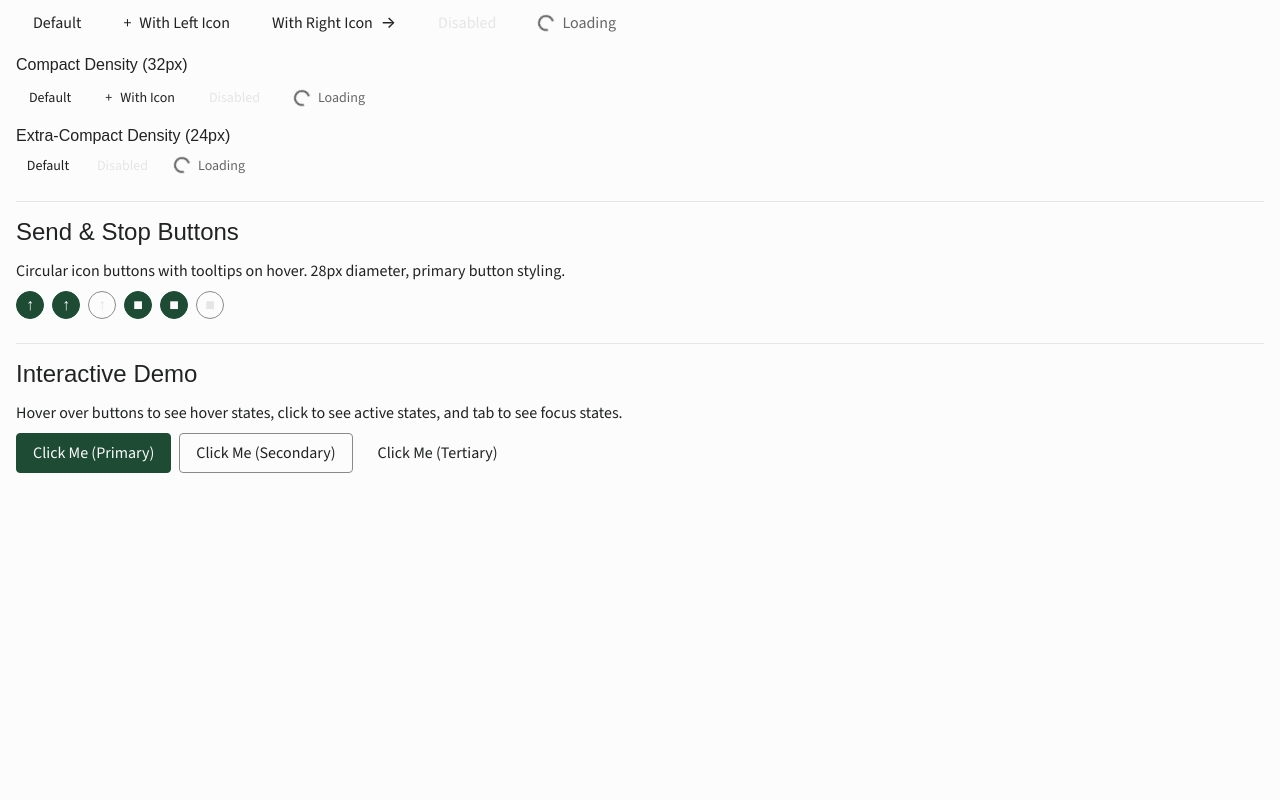
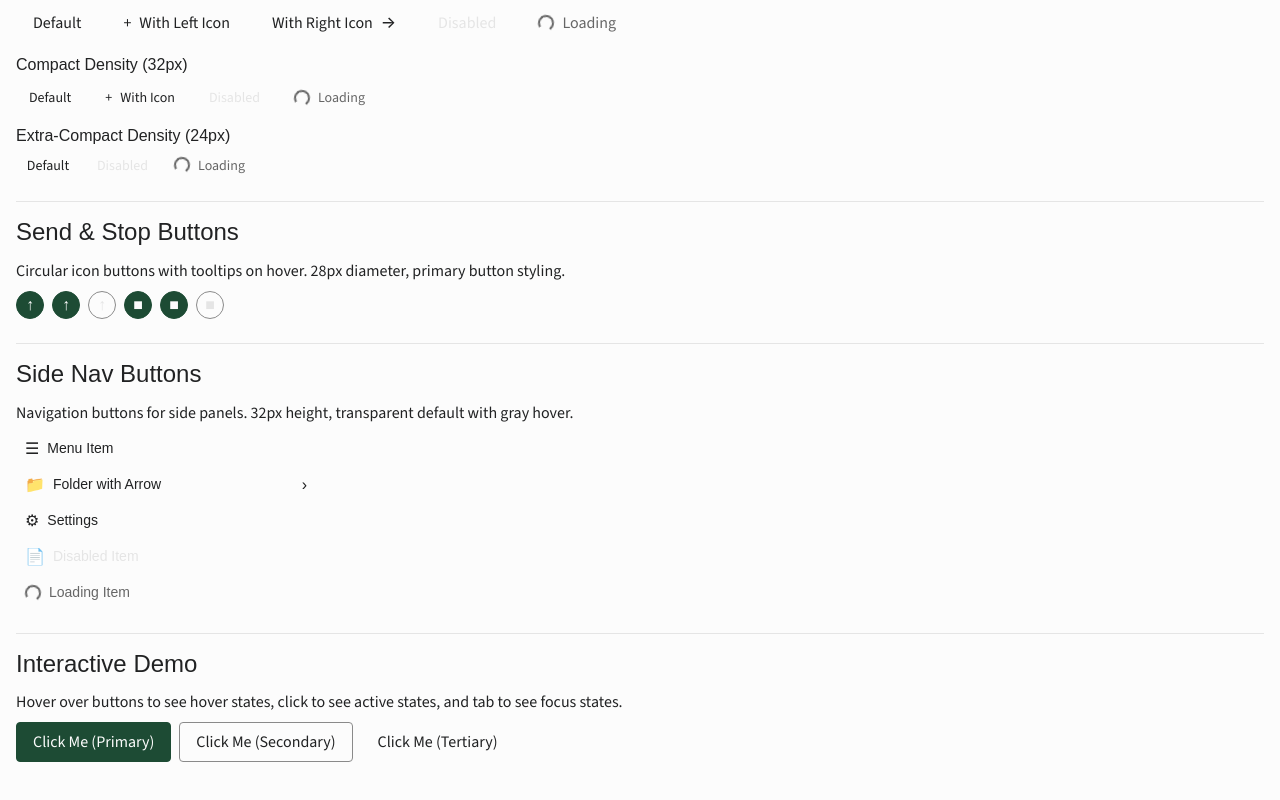
Before and after one commit to nar0906/ui-refresh-library, a React (Vite) app: page / in a window 1280 px wide. Shown: the part 712-1512 px from the top of the page. Before the commit the page ends 1225 px from the top, so only its background shows below. Built offline with nearby package versions, Linux system fonts and the light colour scheme.

Commit message:
Add SideNavButton component with all states

```diff
--- a/src/Demo.jsx
+++ b/src/Demo.jsx
@@ -11,6 +11,7 @@ import theme from './theme/theme';
 import Button from './components/Button';
 import SendButton from './components/SendButton';
 import StopButton from './components/StopButton';
+import SideNavButton from './components/SideNavButton';
 
 function Demo() {
   return (
@@ -210,6 +211,33 @@ function Demo() {
 
         <Divider sx={{ my: 4 }} />
 
+        {/* Side Nav Buttons */}
+        <Box sx={{ mb: 6 }}>
+          <Typography variant="h4" sx={{ mb: 3 }}>Side Nav Buttons</Typography>
+          <Typography variant="body1" sx={{ mb: 2 }}>
+            Navigation buttons for side panels. 32px height, transparent default with gray hover.
+          </Typography>
+          <Stack spacing={1} sx={{ maxWidth: 300 }}>
+            <SideNavButton leftIcon={<span>☰</span>}>
+              Menu Item
+            </SideNavButton>
+            <SideNavButton leftIcon={<span>📁</span>} rightIcon={<span>›</span>}>
+              Folder with Arrow
+            </SideNavButton>
+            <SideNavButton leftIcon={<span>⚙</span>}>
+              Settings
+            </SideNavButton>
+            <SideNavButton leftIcon={<span>📄</span>} disabled>
+              Disabled Item
+            </SideNavButton>
+            <SideNavButton leftIcon={<span>⟳</span>} loading>
+              Loading Item
+            </SideNavButton>
+          </Stack>
+        </Box>
+
+        <Divider sx={{ my: 4 }} />
+
         {/* Interactive Demo */}
         <Box sx={{ mb: 6 }}>
           <Typography variant="h4" sx={{ mb: 3 }}>Interactive Demo</Typography>
--- /dev/null
+++ b/src/components/SideNavButton/SideNavButton.jsx
@@ -0,0 +1,132 @@
+/**
+ * CoCounsel 3.0 Side Nav Button Component
+ *
+ * Navigation button for side navigation panels
+ * Height: 32px, minimal styling with transparent default
+ * States: Default, Hover, Focus, Disabled, Loading
+ */
+
+import React from 'react';
+import { Button } from '@mui/material';
+import { styled } from '@mui/material/styles';
+import { systemColors, componentColors } from '../../tokens/colors';
+import spacing from '../../tokens/spacing';
+import borders from '../../tokens/borders';
+import shadows from '../../tokens/shadows';
+import typography from '../../tokens/typography';
+
+const StyledSideNavButton = styled(Button)(({ theme, disabled }) => ({
+  minHeight: 32,
+  height: 32,
+  padding: `${spacing[1]}px ${spacing[2]}px`,
+  fontSize: typography.fontSize.sm,
+  fontFamily: '"Clario", sans-serif',
+  fontWeight: typography.fontWeight.regular,
+  lineHeight: typography.lineHeight.tight,
+  borderRadius: borders.radius.xs,
+  textTransform: 'none',
+  justifyContent: 'flex-start',
+  backgroundColor: componentColors.sidenav.background.default,
+  color: disabled
+    ? systemColors.interactive.disabled.on.subtle
+    : componentColors.sidenav.on.default,
+  border: `${borders.width.thin}px solid ${componentColors.sidenav.border.default}`,
+  transition: 'all 0.2s ease-in-out',
+  boxShadow: shadows.none,
+
+  '& .MuiButton-startIcon, & .MuiButton-endIcon': {
+    fontSize: 16,
+    marginRight: spacing[2],
+    marginLeft: 0,
+    '& > *': {
+      fontSize: 'inherit',
+    },
+  },
+
+  '& .MuiButton-endIcon': {
+    marginLeft: 'auto',
+    marginRight: 0,
+  },
+
+  '&:hover': disabled ? {} : {
+    backgroundColor: componentColors.sidenav.background.hover,
+    borderColor: componentColors.sidenav.border.hover,
+    color: componentColors.sidenav.on.hover,
+    boxShadow: shadows.none,
+  },
+
+  '&:active': disabled ? {} : {
+    backgroundColor: componentColors.sidenav.background.hover,
+    borderColor: componentColors.sidenav.border.hover,
+  },
+
+  '&:focus-visible': disabled ? {} : {
+    boxShadow: shadows.focus,
+    outline: 'none',
+  },
+
+  ...(disabled ? {
+    cursor: 'not-allowed',
+    pointerEvents: 'none',
+  } : {}),
+}));
+
+const SideNavButton = React.forwardRef(({
+  children,
+  leftIcon,
+  rightIcon,
+  disabled = false,
+  loading = false,
+  onClick,
+  ...props
+}, ref) => {
+  const LoadingSpinner = () => (
+    <span style={{
+      display: 'inline-block',
+      width: '16px',
+      height: '16px',
+      border: '2px solid currentColor',
+      borderTop: '2px solid transparent',
+      borderRadius: '50%',
+      animation: 'spin 0.6s linear infinite',
+    }} />
+  );
+
+  const loadingStyles = loading ? {
+    backgroundColor: 'transparent',
+    color: systemColors.interactive.readOnly.on.subtle,
+    borderColor: 'transparent',
+    cursor: 'wait',
+    pointerEvents: 'none',
+  } : {};
+
+  return (
+    <>
+      <style>
+        {`
+          @keyframes spin {
+            0% { transform: rotate(0deg); }
+            100% { transform: rotate(360deg); }
+          }
+        `}
+      </style>
+      <StyledSideNavButton
+        ref={ref}
+        disabled={disabled || loading}
+        startIcon={loading ? <LoadingSpinner /> : leftIcon}
+        endIcon={loading ? null : rightIcon}
+        onClick={onClick}
+        disableRipple
+        fullWidth
+        style={loadingStyles}
+        {...props}
+      >
+        {children}
+      </StyledSideNavButton>
+    </>
+  );
+});
+
+SideNavButton.displayName = 'SideNavButton';
+
+export default SideNavButton;
--- /dev/null
+++ b/src/components/SideNavButton/index.js
@@ -0,0 +1,2 @@
+export { default } from './SideNavButton.jsx';
+export { default as SideNavButton } from './SideNavButton.jsx';
```
